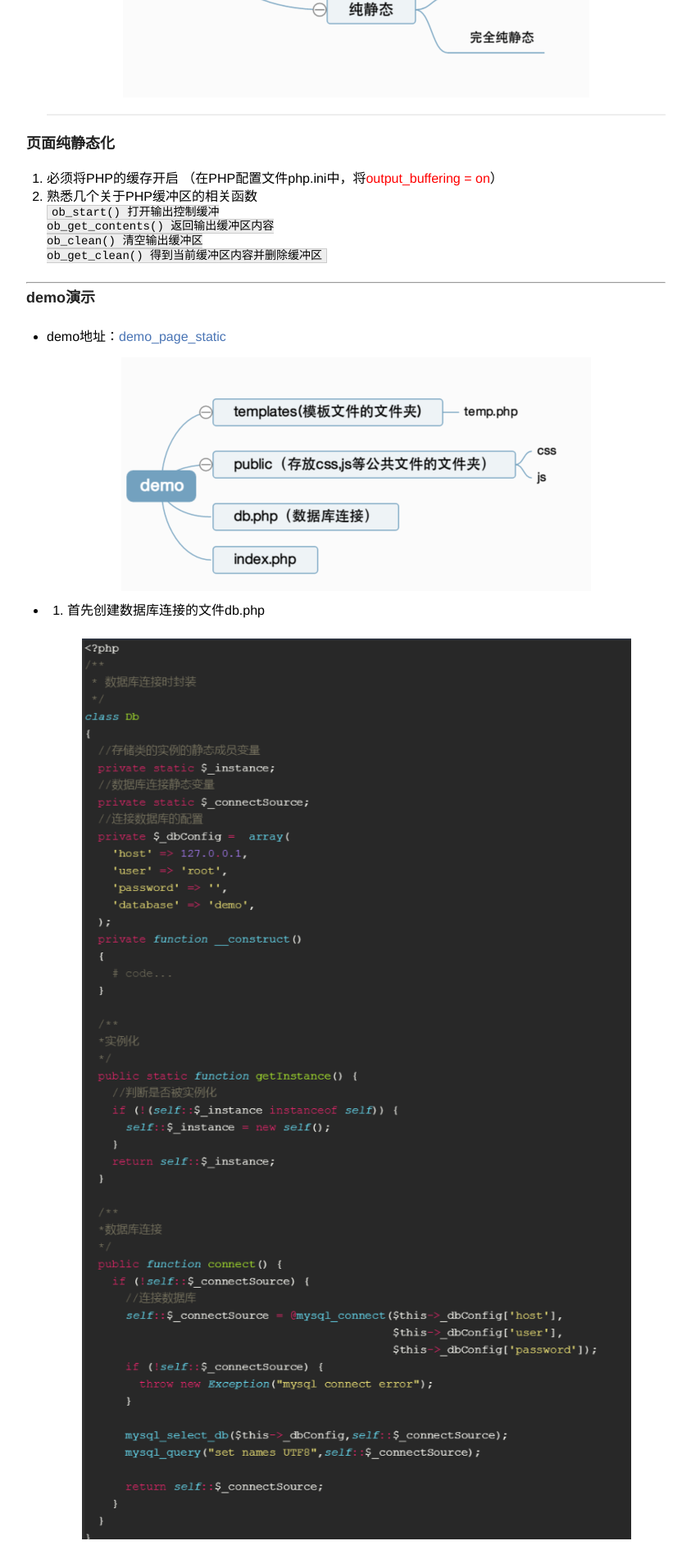
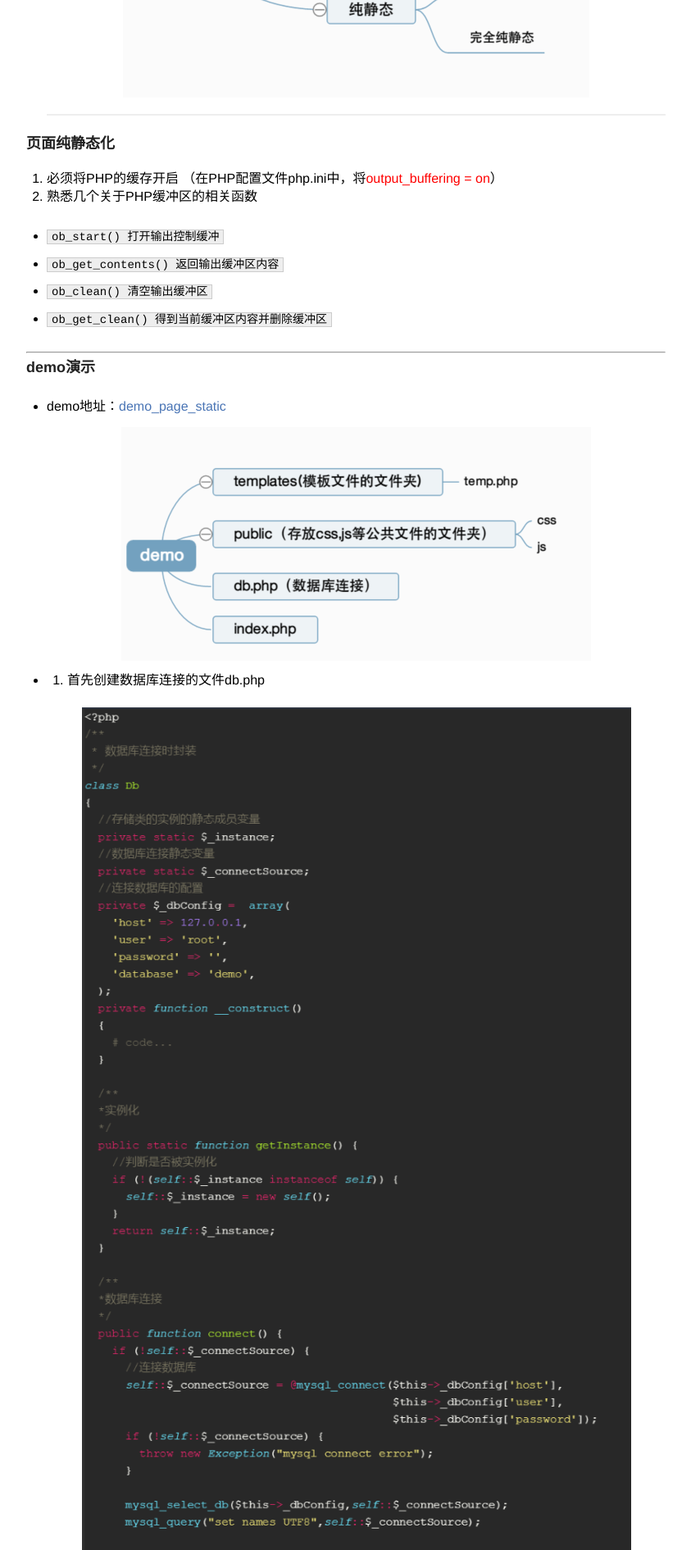
Before and after one commit to zhoubohan/Blog, a Jekyll site: the page built from _posts/2016-05-18-page-staticize-technology-first.md, in a window 1280 px wide. Shown: the part 565-2456 px from the top of the page at 82% size, without its empty margins (218-1061 px from the left). Built offline with Jekyll 4.4.1, drawn with Linux system fonts in a browser that asks for light colours.

Commit message:
Update 2016-05-18-page-staticize-technology-first.md

```diff
--- a/_posts/2016-05-18-page-staticize-technology-first.md
+++ b/_posts/2016-05-18-page-staticize-technology-first.md
@@ -13,12 +13,12 @@ category: blog
 1. 必须将PHP的缓存开启
 （在PHP配置文件php.ini中，将<font color=red >output_buffering = on</font>）
 2. 熟悉几个关于PHP缓冲区的相关函数<br>
-<code>
-ob_start() 打开输出控制缓冲<br>
-ob_get_contents() 返回输出缓冲区内容<br>
-ob_clean() 清空输出缓冲区<br>
-ob_get_clean() 得到当前缓冲区内容并删除缓冲区<br>
-</code>
+<ul>
+<li><code>ob_start() 打开输出控制缓冲</code></li>
+<li><code>ob_get_contents() 返回输出缓冲区内容</code></li>
+<li><code>ob_clean() 清空输出缓冲区</code></li>
+<li><code>ob_get_clean() 得到当前缓冲区内容并删除缓冲区</code></li>
+</ul>
 
 ---
 ### demo演示
```
